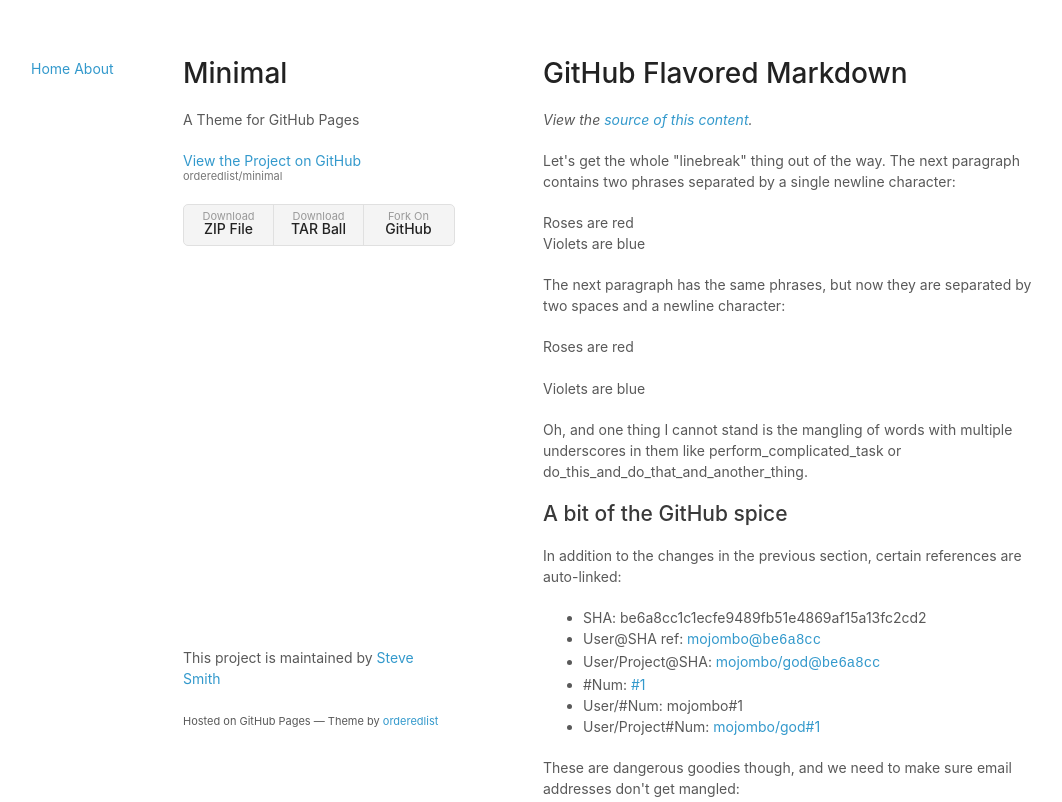
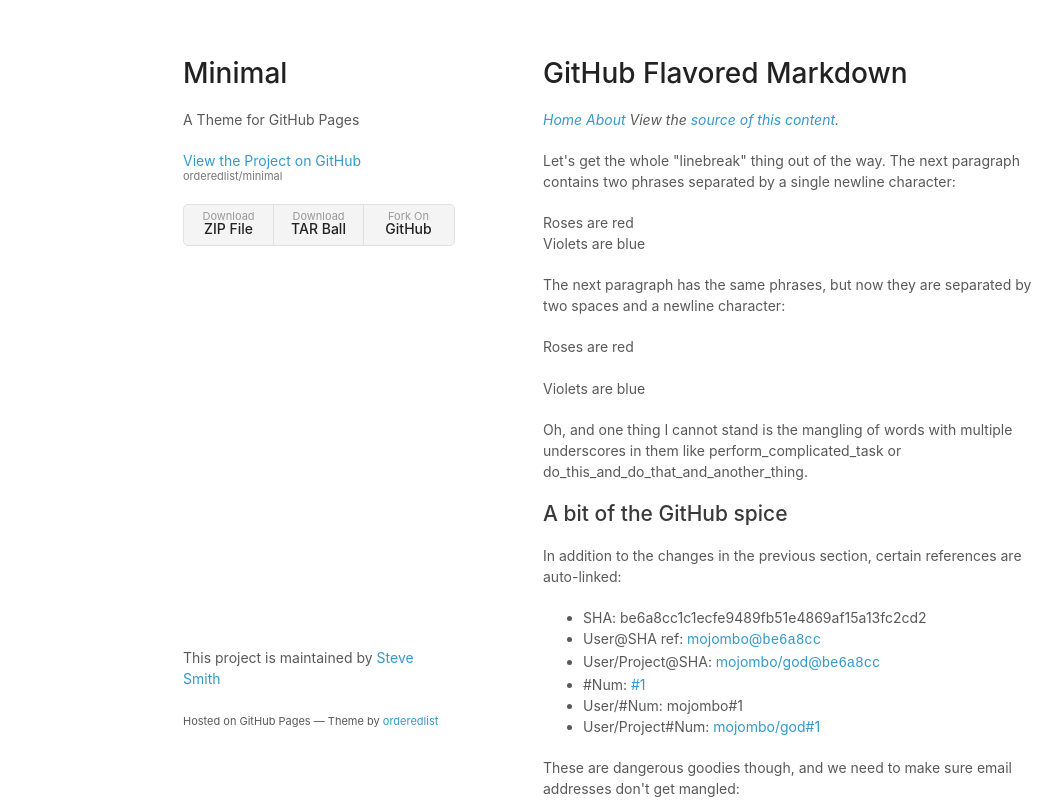
Before and after one commit to gdmouo/ubc-kababayan, a plain HTML site: page index.html in a window 1280 px wide. Shown: the top 802 px of the page, without its empty margins (27-1089 px from the left). Drawn offline with Linux system fonts and the light colour scheme.

Commit message:
JFikodljklsaa

```diff
--- a/index.html
+++ b/index.html
@@ -13,13 +13,6 @@
     <![endif]-->
   </head>
   <body>
-    <header>
-    <nav>
-      <a href="index.html">Home</a>
-      <a href="about.html">About</a>   <!-- 👈 new tab/link -->
-    </nav>
-  </header>
-
     <div class="wrapper">
       <header>
         <h1>Minimal</h1>
@@ -34,7 +27,10 @@
       <section>
         <h1>GitHub Flavored Markdown</h1>
 
-        <p><em>View the <a href="http://github.github.com/github-flavored-markdown/sample_content.html">source of this content</a>.</em></p>
+        <p><em>
+           <a href="index.html">Home</a>
+          <a href="about.html">About</a>
+          View the <a href="http://github.github.com/github-flavored-markdown/sample_content.html">source of this content</a>.</em></p>
 
         <p>Let's get the whole "linebreak" thing out of the way. The next paragraph contains two phrases separated by a single newline character:</p>
 
```
